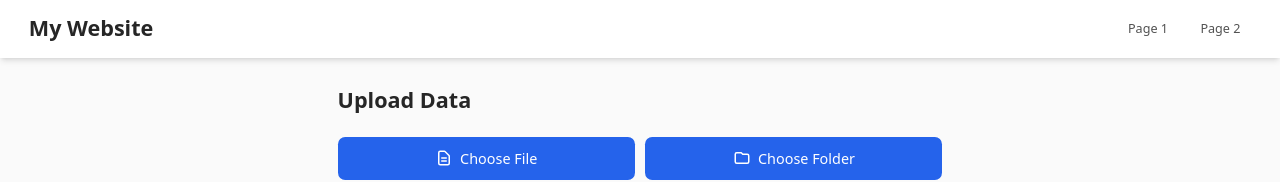
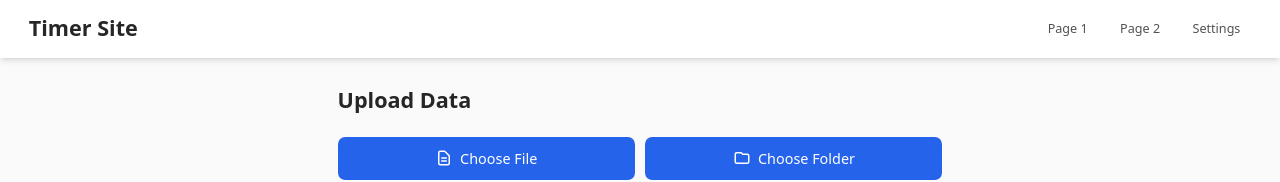
Before and after one commit to tobyhogan/react-clock-site, a React (Vite) app: page /upload in a window 1280 px wide. Shown: the top 182 px of the page. Built offline with nearby package versions, Linux system fonts and the light colour scheme.

Commit message:
version 1.0.4

```diff
--- a/index.html
+++ b/index.html
@@ -4,7 +4,7 @@
     <meta charset="UTF-8" />
     <link rel="icon" type="image/svg+xml" href="/vite.svg" />
     <meta name="viewport" content="width=device-width, initial-scale=1.0" />
-    <title>Template 1</title>
+    <title>Timer Site</title>
   </head>
   <body>
     <div id="root"></div>
--- a/src/1-components-&-utilities/1-general-structure/2-components/Header.tsx
+++ b/src/1-components-&-utilities/1-general-structure/2-components/Header.tsx
@@ -5,13 +5,14 @@ import { useState } from 'react'
 const navigationLinks = [
   { path: '/page1', label: 'Page 1' },
   { path: '/page2', label: 'Page 2' },
+  { path: '/settings', label: 'Settings' }
+
 ]
 
 /*
 
 { path: '/view-data', label: 'View Data' },
 { path: '/upload', label: 'Upload Data' },
-{ path: '/settings', label: 'Settings' },
 
 
 */
@@ -33,7 +34,7 @@ const Header = () => {
       <div className="flex items-center justify-between h-16 px-4 sm:px-6 lg:px-8">
 
         <Link to="/" className="text-2xl font-bold text-neutral-800 dark:text-neutral-50 hover:text-blue-600 dark:hover:text-blue-400 transition-colors whitespace-nowrap">
-          My Website
+          Timer Site
         </Link>
 
         <nav className="hidden md:flex space-x-3">
```
